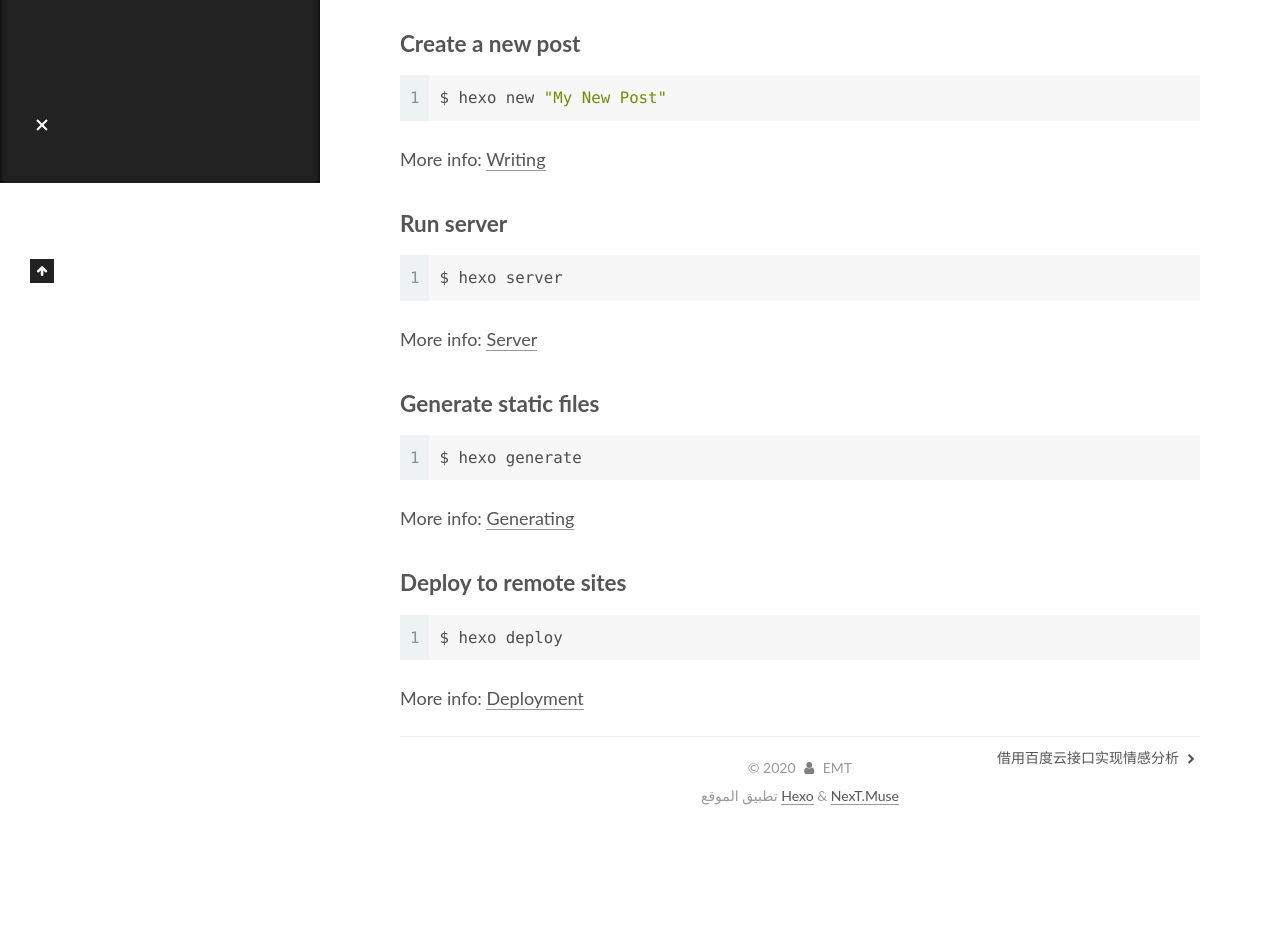
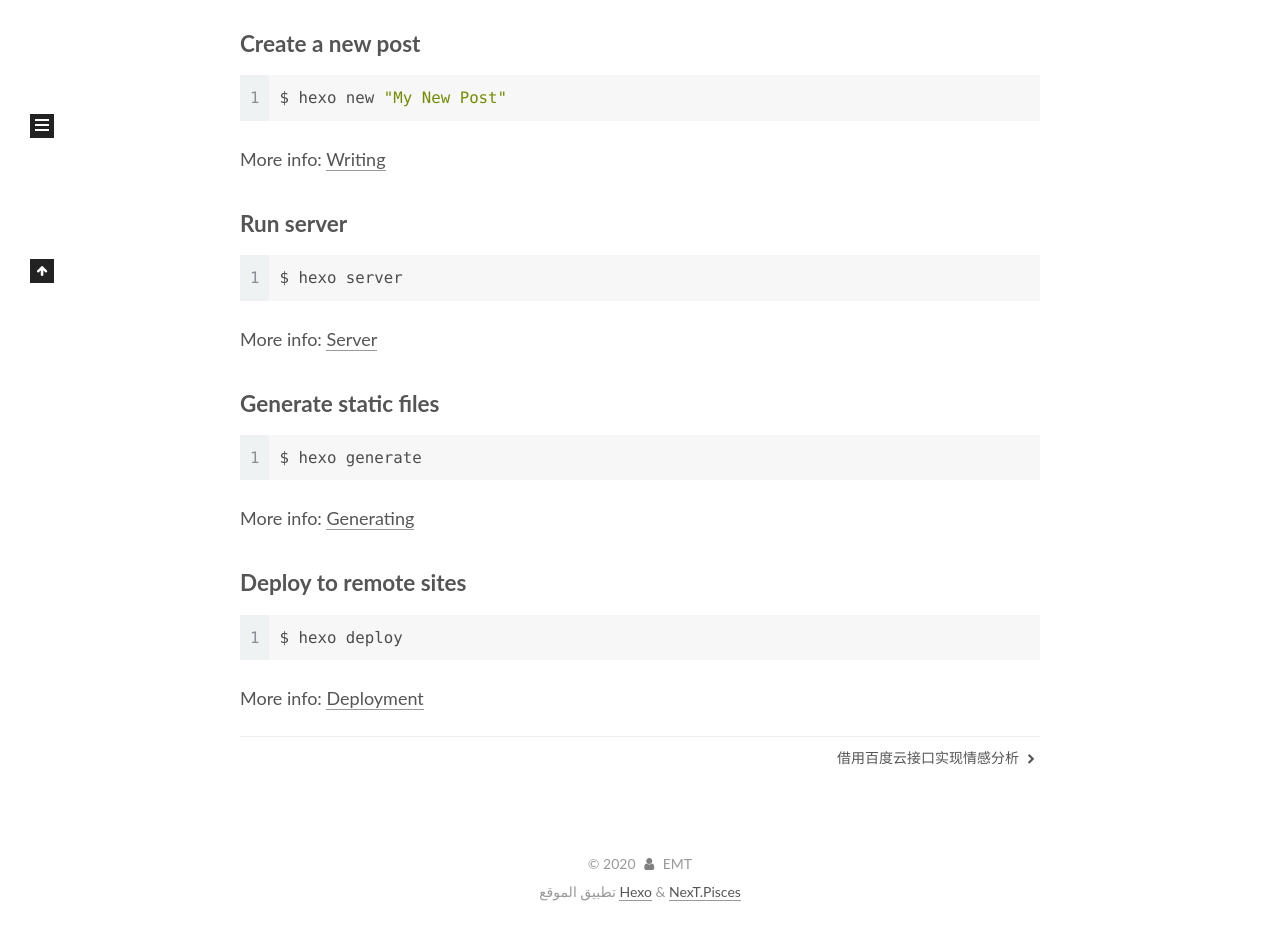
Before and after one commit to Emtemf/kurumi2501314.github.io, a plain HTML site: page 2020/07/14/hello-world/index.html in a window 1280 px wide. Shown: the part 617-1543 px from the top of the page. Before the commit the page ends 1447 px from the top, so only its background shows below. Drawn offline with Linux system fonts and the light colour scheme.

Commit message:
Site updated: 2020-07-14 18:53:46

```diff
--- a/2020/07/14/hello-world/index.html
+++ b/2020/07/14/hello-world/index.html
@@ -17,7 +17,7 @@
 
 <script id="hexo-configurations">
     var NexT = window.NexT || {};
-    var CONFIG = {"hostname":"yoursite.com","root":"/","scheme":"Muse","version":"7.8.0","exturl":false,"sidebar":{"position":"left","display":"post","padding":18,"offset":12,"onmobile":false},"copycode":{"enable":false,"show_result":false,"style":null},"back2top":{"enable":true,"sidebar":false,"scrollpercent":false},"bookmark":{"enable":false,"color":"#222","save":"auto"},"fancybox":false,"mediumzoom":false,"lazyload":false,"pangu":false,"comments":{"style":"tabs","active":null,"storage":true,"lazyload":false,"nav":null},"algolia":{"hits":{"per_page":10},"labels":{"input_placeholder":"Search for Posts","hits_empty":"We didn't find any results for the search: ${query}","hits_stats":"${hits} results found in ${time} ms"}},"localsearch":{"enable":false,"trigger":"auto","top_n_per_article":1,"unescape":false,"preload":false},"motion":{"enable":true,"async":false,"transition":{"post_block":"fadeIn","post_header":"slideDownIn","post_body":"slideDownIn","coll_header":"slideLeftIn","sidebar":"slideUpIn"}}};
+    var CONFIG = {"hostname":"yoursite.com","root":"/","scheme":"Pisces","version":"7.8.0","exturl":false,"sidebar":{"position":"left","display":"post","padding":18,"offset":12,"onmobile":false},"copycode":{"enable":false,"show_result":false,"style":null},"back2top":{"enable":true,"sidebar":false,"scrollpercent":false},"bookmark":{"enable":false,"color":"#222","save":"auto"},"fancybox":false,"mediumzoom":false,"lazyload":false,"pangu":false,"comments":{"style":"tabs","active":null,"storage":true,"lazyload":false,"nav":null},"algolia":{"hits":{"per_page":10},"labels":{"input_placeholder":"Search for Posts","hits_empty":"We didn't find any results for the search: ${query}","hits_stats":"${hits} results found in ${time} ms"}},"localsearch":{"enable":false,"trigger":"auto","top_n_per_article":1,"unescape":false,"preload":false},"motion":{"enable":true,"async":false,"transition":{"post_block":"fadeIn","post_header":"slideDownIn","post_body":"slideDownIn","coll_header":"slideLeftIn","sidebar":"slideUpIn"}}};
   </script>
 
   <meta name="description" content="Welcome to Hexo! This is your very first post. Check documentation for more info. If you get any problems when using Hexo, you can find the answer in troubleshooting or you can ask me on GitHub. Quick">
@@ -325,7 +325,7 @@
   </span>
   <span class="author" itemprop="copyrightHolder">EMT</span>
 </div>
-  <div class="powered-by">تطبيق الموقع <a href="https://hexo.io/" class="theme-link" rel="noopener" target="_blank">Hexo</a> & <a href="https://muse.theme-next.org/" class="theme-link" rel="noopener" target="_blank">NexT.Muse</a>
+  <div class="powered-by">تطبيق الموقع <a href="https://hexo.io/" class="theme-link" rel="noopener" target="_blank">Hexo</a> & <a href="https://pisces.theme-next.org/" class="theme-link" rel="noopener" target="_blank">NexT.Pisces</a>
   </div>
 
 
@@ -351,7 +351,7 @@
 <script src="/js/motion.js"></script>
 
 
-<script src="/js/schemes/muse.js"></script>
+<script src="/js/schemes/pisces.js"></script>
 
 
 <script src="/js/next-boot.js"></script>
```
Also changed, not shown: 2020/07/14/借用百度云接口实现情感分析/index.html (+3 -3 lines), archives/2020/07/index.html (+3 -3 lines), archives/2020/index.html (+3 -3 lines), archives/index.html (+3 -3 lines), index.html (+3 -3 lines).
